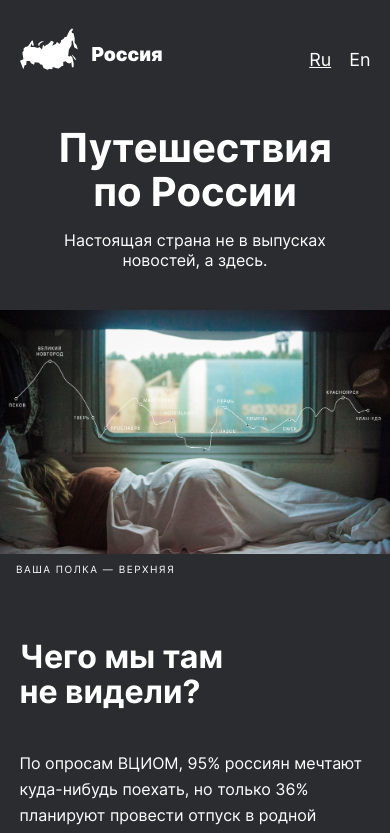
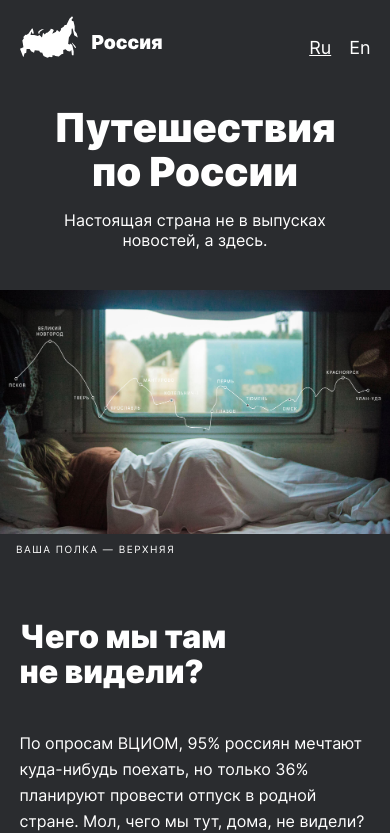
Before and after one commit to KirMoro/russian-travel, a plain HTML site: page index.html in a window 390 px wide. Shown: the top 833 px of the page. Drawn offline with Linux system fonts and the light colour scheme; files whose address does not match are found by name.

Commit message:
bugs fix v.3

```diff
--- a/blocks/header/header.css
+++ b/blocks/header/header.css
@@ -11,6 +11,7 @@
 @media screen and (max-width: 1279px) {
     .header {
         width: 90%;
+        padding: 28px 0 48px 0;
     }
 }
 
@@ -25,5 +26,6 @@
     .header {
         min-width: 288px;
         max-width: 720px;
+        padding: 16px 0 48px 0;
     }
 }
--- a/blocks/intro/__title/intro__title.css
+++ b/blocks/intro/__title/intro__title.css
@@ -1,7 +1,7 @@
 .intro__title {
     width: 100%;
     margin: 0 0 40px 0;
-    font-weight: bold;
+    font-weight: 900;
     font-size: 54px;
     line-height: 1.07;
 }
--- a/blocks/lead/__title/lead__title.css
+++ b/blocks/lead/__title/lead__title.css
@@ -3,7 +3,7 @@
     text-align: center;
     font-size: 96px;
     line-height: 1.04;
-    font-weight: bold;
+    font-weight: 900;
     margin: 0 0 32px 0;
 }
 
```
